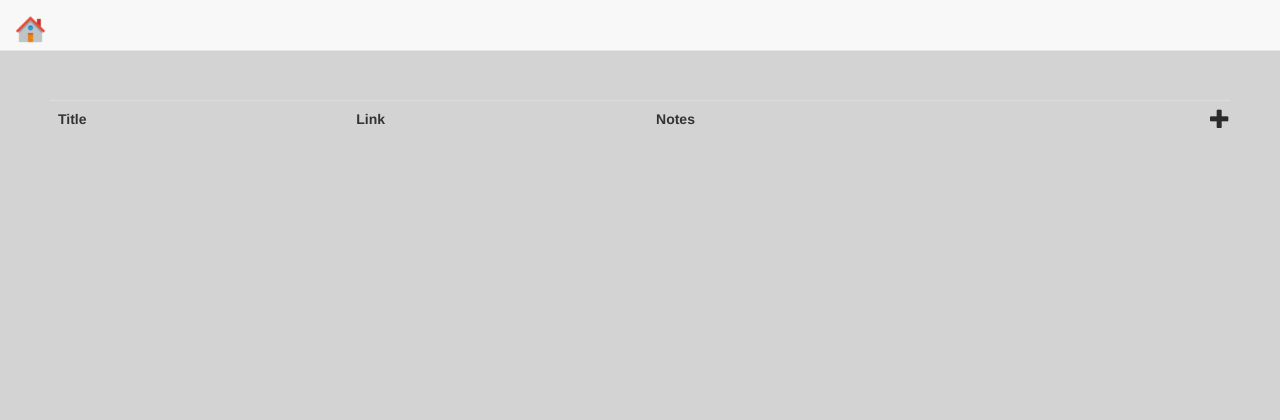
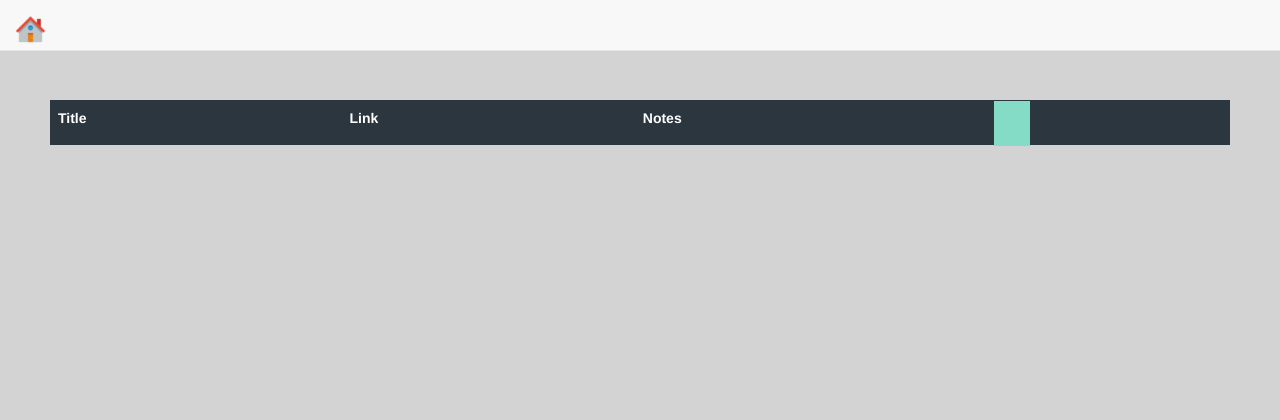
Before and after one commit to culshoefer/aws-automation-thing, a Django app: page /home in a window 1280 px wide. Shown: the top 420 px of the page. Run offline with Django 3.2, Linux system fonts and the light colour scheme; the visitor is signed in with stand-in values (Sample User, id 1); data that the repository does not hold is empty; some libraries are stand-ins or nearby versions.

Commit message:
references styling

```diff
--- a/ref_manager/blog/templates/references.html
+++ b/ref_manager/blog/templates/references.html
@@ -11,21 +11,19 @@
 
 {% block main_content %}
   <div id="table" class="table-editable">
-    <span class="table-add glyphicon glyphicon-plus"></span>
     <table class="table">
       <tr>
         <th>Title</th>
         <th>Link</th>
         <th>Notes</th>
-        <th></th>
-        <th></th>
+        <th class="table-add glyphicon glyphicon-plus"></th>
       </tr>
       <!-- This is our clonable table line -->
       <tr class="hide">
         <td contenteditable="true" class="contentTableCell">Untitled</td>
         <td contenteditable="true" class="contentTableCell">undefined</td>
         <td contenteditable="true" class="contentTableCell">undefined</td>
-        <td>
+        <td class = "x">
           <span class="table-remove glyphicon glyphicon-remove"></span>
         </td>
       </tr>
--- a/ref_manager/ref_manager/static/static_normal/css/references.css
+++ b/ref_manager/ref_manager/static/static_normal/css/references.css
@@ -1,4 +1,3 @@
-/*@import "compass/css3";*/
 .table-editable {
   margin-top: 100px;
   margin-left: 50px;
@@ -7,15 +6,25 @@
 
   .glyphicon {
     font-size: 20px;
+    color: #84DCC6;
+    background-color: #84DCC6;
+
   }
 }
 
+
 .contentTableCell {
-  border: solid 1px #ffffff;
+  border: solid 1px #2C363F;
+  max-width: 350px;
+  background-color: #FFFFFF;
+  color: #2C363F;
 }
-
+.table{
+  background-color: #2C363F;
+  color:#FFFFFF;
+}
 .table-remove {
-  color: #2a2a2a;
+  color: #FFFFFF;
   cursor: pointer;
 
   &:hover {
@@ -23,12 +32,16 @@
   }
 }
 
+.x{
+  border-top: none;
+}
+
+.table>thead>tr>th, .table>tbody>tr>th, .table>tfoot>tr>th, .table>thead>tr>td, .table>tbody>tr>td, .table>tfoot>tr>td{
+   border-top: none;
+}
 .table-add {
-  color: #2a2a2a;
+  color: #84DCC6;
   cursor: pointer;
-  position: absolute;
-  top: 8px;
-  right: 0;
 
   &:hover {
     color: #000000;
```
